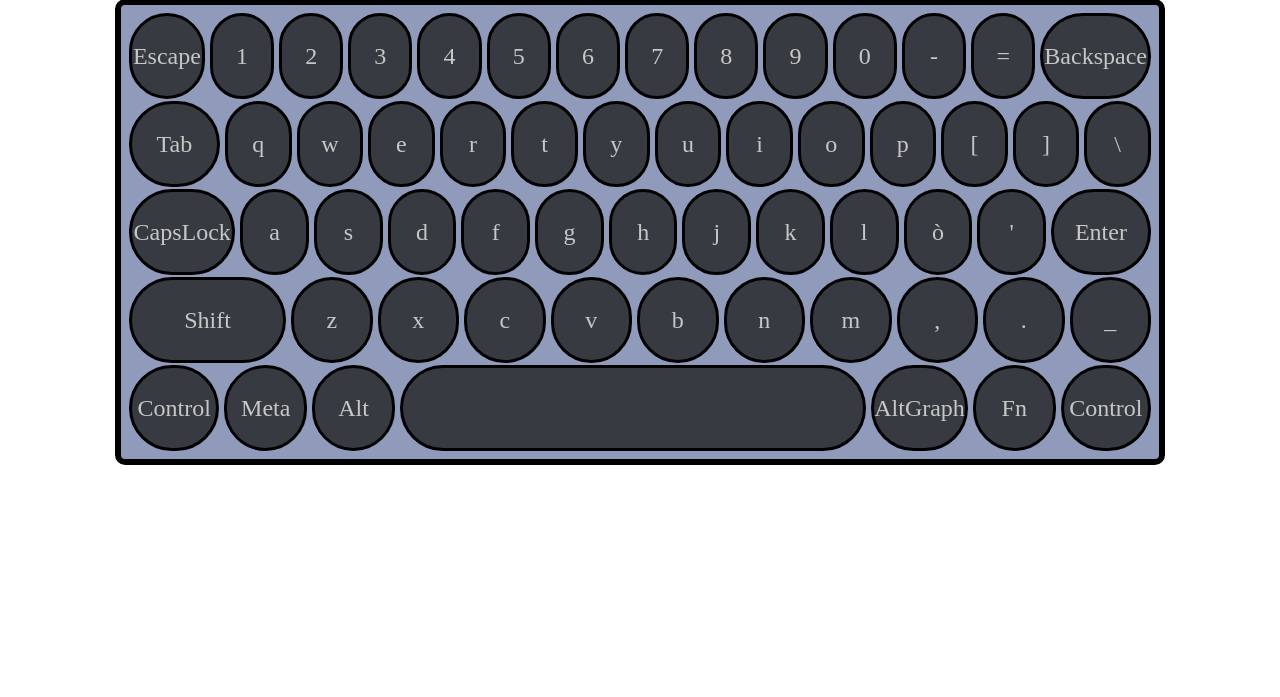
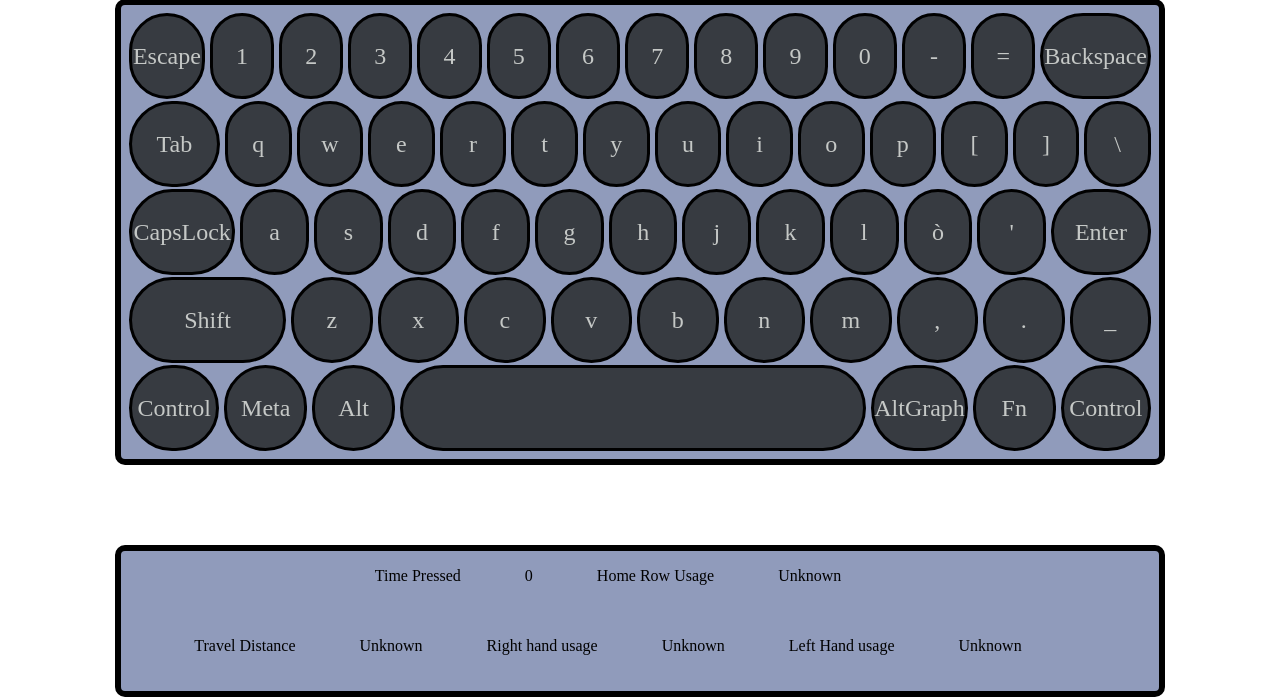
Before and after one commit to ec-uni/KEV, a Flask app: page / in a window 1280 px wide. Shown: the part 788-1485 px from the top of the page. Before the commit the page ends 1253 px from the top, so only its background shows below. Run offline with Flask 3, Linux system fonts and the light colour scheme.

Commit message:
Introduction to statistics of hand usage, distributions, and travel distance ( weighted mean )

```diff
--- a/static/css/index.css
+++ b/static/css/index.css
@@ -174,3 +174,20 @@ align-items: center;
 	#user-select:none;
 	#pointer-events:none;
 }
+
+.bigstats
+{
+	margin-top: clamp(10px,10vh,50em);
+	background-color:#909bbb;
+	border-style:solid;
+	border-radius:10px;
+	border-width:6px;
+}
+.stats1, .stats2
+{
+	margin-bottom:20px;
+}
+.stats1 p,.stats2 p
+{
+	margin-right:clamp(20px,5vw,30em);
+}
--- a/static/js/index.js
+++ b/static/js/index.js
@@ -19,6 +19,7 @@ function HandleKey(e)
 	if(e.type === "keydown")
 	{
 		KeyOverride(e);
+		Statistics();
 	}
 }
 
@@ -141,6 +142,7 @@ function clearButton(){
     	textBox.value = '';
 	textBox.focus();
 	HeatMapReset();
+	StatsReset();
     })
 }
 
@@ -173,6 +175,7 @@ function RunPress()
 function HeatMapFromFile(text)
 {
 	HeatMapReset();
+	StatsReset();
 	for (const letter of text)
 		{
 			let code = ext.getKeyCode(letter.toLowerCase());
@@ -197,6 +200,7 @@ function HeatMapFromFile(text)
 		}
 	console.log("ci sei quasi..");
 	ext.UpdateKeyColors(maxPresses);
+	Statistics();
 }
 
 function HeatMapReset()
@@ -205,3 +209,28 @@ function HeatMapReset()
 	ext.ResetKeyColors();
 	ext.resetCountKeysVariables();
 }
+
+function StatsReset()
+{
+	document.getElementById("countTotalChars").textContent = 0;
+	document.getElementById("HomeRowUsage").textContent = "Unknown";
+	document.getElementById("HandBalanceRight").textContent = "Unknown";
+	document.getElementById("HandBalanceLeft").textContent = "Unknown";
+	document.getElementById("travelDistance").textContent = "Unknown";
+
+}
+
+function Statistics()
+{
+	let totalkeypress = ext.RetrieveTotalKeyPresses();
+	const handusage = ext.RetrieveHandUsage();
+	let righthandusage = ((handusage.right / totalkeypress) * 100).toFixed(2);
+	let lefthandusage = ((handusage.left / totalkeypress) * 100).toFixed(2);
+	let travelDistance = ext.RetrieveTravelDistance();
+	document.getElementById("countTotalChars").textContent = totalkeypress;
+	document.getElementById("HomeRowUsage").textContent = (ext.RetrieveHomeRowPresses() / totalkeypress * 100).toFixed(2) +" %";
+	document.getElementById("HandBalanceRight").textContent = righthandusage +" %";
+	document.getElementById("HandBalanceLeft").textContent = lefthandusage + " %";
+	document.getElementById("travelDistance").textContent = (travelDistance/totalkeypress).toFixed(2);
+
+}
--- a/static/js/lib.js
+++ b/static/js/lib.js
@@ -1,4 +1,7 @@
 const dati = document.querySelectorAll(".keyboard-key p");
+const datihomerow = document.querySelectorAll('.keyboard-key p[data-row="home"]');
+const datirighthand = document.querySelectorAll('.keyboard-key p[data-hand="right"]');
+const datilefthand = document.querySelectorAll('.keyboard-key p[data-hand="left"]');
 export const ignoredCodes = [
         "ShiftLeft", "ShiftRight",
         "ControlLeft", "ControlRight",
@@ -80,6 +83,26 @@ export const KeyCodes = [
     "ControlLeft","MetaLeft","AltLeft","Space","AltRight","Fn","ControlRight"
 ];
 
+export const KeyScore = {
+	    Escape: 5,
+	    Digit1: 4, Digit2: 3.5, Digit3: 3, Digit4: 2.5, Digit5: 2.5,
+	    Digit6: 2.5, Digit7: 2.5, Digit8: 3, Digit9: 3.5, Digit0: 4,
+	    Minus: 4, Equal: 4, Backspace: 5,
+	    Tab: 4,
+	    KeyQ: 1, KeyW: 1, KeyE: 1, KeyR: 1, KeyT: 1,
+	    KeyY: 1, KeyU: 1, KeyI: 1, KeyO: 1, KeyP: 1,
+	    BracketLeft: 2, BracketRight: 2, Backslash: 3,
+	    CapsLock: 5,
+	    KeyA: 1, KeyS: 1, KeyD: 1, KeyF: 1, KeyG: 1.5,
+	    KeyH: 1.5, KeyJ: 1, KeyK: 1, KeyL: 1, Semicolon: 2, Quote: 3, Enter: 3.5,
+	    ShiftLeft: 5, ShiftRight: 5,
+	    KeyZ: 1, KeyX: 1, KeyC: 1, KeyV: 1, KeyB: 2,
+	    KeyN: 2, KeyM: 2, Comma: 2, Period: 2, Slash: 2,
+	    ControlLeft: 5, MetaLeft: 4, AltLeft: 3, Space: 1, AltRight: 3, Fn: 3, ControlRight: 5
+};
+
+
+
 //This is just visually.
 export function setlayout(layer)
 {
@@ -122,6 +145,10 @@ export function getKeyCode(label)
 }
 
 
+function getKeyScore(code)
+{
+	return KeyScore[code] || 0;
+}
 
 function upcase(arr)
 {
@@ -237,3 +264,58 @@ export function resetCountKeysVariables(maxPresses)
    });
 
 }
+export function RetrieveTotalKeyPresses()
+{
+    let sum = 0;
+    dati.forEach(tasto => {
+    	   let count = Number(tasto.parentElement.dataset.pressCount || 0);
+	   sum += count;
+    });
+	console.log("sum: "+sum);
+	return sum;
+}
+export function RetrieveHomeRowPresses()
+{
+	let sum = 0;
+	datihomerow.forEach(tasto => {
+		let count = Number(tasto.parentElement.dataset.pressCount || 0);
+		sum += count;
+	});
+	console.log("sum home: "+sum);
+	return sum;
+}
+
+export function RetrieveHandUsage() {
+	    let sumRight = 0, sumLeft = 0;
+
+	    datirighthand.forEach(tasto => {
+		            let count = Number(tasto.parentElement.dataset.pressCount || 0);
+		            sumRight += count;
+		        });
+
+	    datilefthand.forEach(tasto => {
+		            let count = Number(tasto.parentElement.dataset.pressCount || 0);
+		            sumLeft += count;
+		        });
+
+	     const space = document.querySelector('[data-code="Space"]');
+	         if(space) {
+	                 let count = Number(space.parentElement.dataset.pressCount || 0);
+	                 sumLeft += count / 2;
+	                sumRight += count / 2;
+                    }
+
+             return { left: sumLeft, right: sumRight };
+                        }
+
+
+
+export function RetrieveTravelDistance()
+{
+	let sum = 0;
+    	dati.forEach(tasto => {
+    	   	let count = Number(tasto.parentElement.dataset.pressCount || 0);
+	   	sum += count * getKeyScore(tasto.dataset.code);
+    	});
+	return sum;
+}
--- a/templates/index.html
+++ b/templates/index.html
@@ -12,7 +12,6 @@
 {% block content %}
 
 <div class="uppertext">
-
 <span>Dark Mode</span>
 <label class="switch">
 <input type="checkbox" id="Theme" name="Theme">
@@ -50,84 +49,103 @@
 <div class="keyboard cont-col">
 	<!-- riga 0  -->
 	<div class="keyboard-row cont-row">
-		<div class="keyboard-key escape"><p id="Key1" data-code="Escape">Escape</p></div>
-		<div class="keyboard-key"><p id="Key2" data-code="Digit1">1</p></div>
-		<div class="keyboard-key"><p id="Key3" data-code="Digit2">2</p></div>
-		<div class="keyboard-key"><p id="Key4" data-code="Digit3">3</p></div>
-		<div class="keyboard-key"><p id="Key5" data-code="Digit4">4</p></div>
-		<div class="keyboard-key"><p id="Key6" data-code="Digit5">5</p></div>
-		<div class="keyboard-key"><p id="Key7" data-code="Digit6">6</p></div>
-		<div class="keyboard-key"><p id="Key8" data-code="Digit7">7</p></div>
-		<div class="keyboard-key"><p id="Key9" data-code="Digit8">8</p></div>
-		<div class="keyboard-key"><p id="Key10" data-code="Digit9">9</p></div>
-		<div class="keyboard-key"><p id="Key11" data-code="Digit0">0</p></div>
-		<div class="keyboard-key"><p id="Key12" data-code="Minus">-</p></div>
-		<div class="keyboard-key"><p id="Key13" data-code="Equal">=</p></div>
-		<div class="keyboard-key backspace"><p id="Key14" data-code="Backspace">Backspace</p></div>
+		<div class="keyboard-key escape"><p id="Key1" data-hand="left" data-code="Escape">Escape</p></div>
+		<div class="keyboard-key"><p id="Key2" data-hand="left" data-code="Digit1">1</p></div>
+		<div class="keyboard-key"><p id="Key3" data-hand="left" data-code="Digit2">2</p></div>
+		<div class="keyboard-key"><p id="Key4" data-hand="left" data-code="Digit3">3</p></div>
+		<div class="keyboard-key"><p id="Key5" data-hand="left" data-code="Digit4">4</p></div>
+		<div class="keyboard-key"><p id="Key6" data-hand="left" data-code="Digit5">5</p></div>
+		<div class="keyboard-key"><p id="Key7" data-hand="left" data-code="Digit6">6</p></div>
+		<div class="keyboard-key"><p id="Key8" data-hand="right" data-code="Digit7">7</p></div>
+		<div class="keyboard-key"><p id="Key9" data-hand="right" data-code="Digit8">8</p></div>
+		<div class="keyboard-key"><p id="Key10" data-hand="right"  data-code="Digit9">9</p></div>
+		<div class="keyboard-key"><p id="Key11" data-hand="right" data-code="Digit0">0</p></div>
+		<div class="keyboard-key"><p id="Key12" data-hand="right" data-code="Minus">-</p></div>
+		<div class="keyboard-key"><p id="Key13" data-hand="right" data-code="Equal">=</p></div>
+		<div class="keyboard-key backspace"><p id="Key14" data-hand="right" data-code="Backspace">Backspace</p></div>
 	</div>
 
 	<!-- riga 1  -->
 	<div class="keyboard-row cont-row">
-		<div class="keyboard-key tab"><p id="Key15" data-code="Tab">Tab</p></div>
-		<div class="keyboard-key"><p id="Key16" data-code="KeyQ">q</p></div>
-		<div class="keyboard-key"><p id="Key17" data-code="KeyW">w</p></div>
-		<div class="keyboard-key"><p id="Key18" data-code="KeyE">e</p></div>
-		<div class="keyboard-key"><p id="Key19" data-code="KeyR">r</p></div>
-		<div class="keyboard-key"><p id="Key20" data-code="KeyT">t</p></div>
-		<div class="keyboard-key"><p id="Key21" data-code="KeyY">y</p></div>
-		<div class="keyboard-key"><p id="Key22" data-code="KeyU">u</p></div>
-		<div class="keyboard-key"><p id="Key23" data-code="KeyI">i</p></div>
-		<div class="keyboard-key"><p id="Key24" data-code="KeyO">o</p></div>
-		<div class="keyboard-key"><p id="Key25" data-code="KeyP">p</p></div>
-		<div class="keyboard-key"><p id="Key26" data-code="BracketLeft">[</p></div>
-		<div class="keyboard-key"><p id="Key27" data-code="BracketRight">]</p></div>
-		<div class="keyboard-key"><p id="Key28" data-code="Backslash">\</p></div>
+		<div class="keyboard-key tab"><p id="Key15" data-hand="left" data-row="top" data-code="Tab">Tab</p></div>
+		<div class="keyboard-key"><p id="Key16"	data-hand="left" data-row="top"	data-code="KeyQ">q</p></div>
+		<div class="keyboard-key"><p id="Key17"	data-hand="left" data-row="top"	data-code="KeyW">w</p></div>
+		<div class="keyboard-key"><p id="Key18"	data-hand="left" data-row="top"	data-code="KeyE">e</p></div>
+		<div class="keyboard-key"><p id="Key19"	data-hand="left" data-row="top"	data-code="KeyR">r</p></div>
+		<div class="keyboard-key"><p id="Key20"	data-hand="left" data-row="top"	data-code="KeyT">t</p></div>
+		<div class="keyboard-key"><p id="Key21"	data-hand="right" data-row="top" data-code="KeyY">y</p></div>
+		<div class="keyboard-key"><p id="Key22"	data-hand="right" data-row="top" data-code="KeyU">u</p></div>
+		<div class="keyboard-key"><p id="Key23"	data-hand="right" data-row="top" data-code="KeyI">i</p></div>
+		<div class="keyboard-key"><p id="Key24"	data-hand="right" data-row="top" data-code="KeyO">o</p></div>
+		<div class="keyboard-key"><p id="Key25"	data-hand="right" data-row="top" data-code="KeyP">p</p></div>
+		<div class="keyboard-key"><p id="Key26"	data-hand="right" data-row="top" data-code="BracketLeft">[</p></div>
+		<div class="keyboard-key"><p id="Key27"	data-hand="right" data-row="top" data-code="BracketRight">]</p></div>
+		<div class="keyboard-key"><p id="Key28"	data-hand="right" data-row="top" data-code="Backslash">\</p></div>
 	</div>
 
 	<!-- riga 2  -->
 	<div class="keyboard-row cont-row">
-		<div class="keyboard-key capslock"><p id="Key29" data-code="CapsLock">CapsLock</p></div>
-		<div class="keyboard-key"><p id="Key30" data-code="KeyA">a</p></div>
-		<div class="keyboard-key"><p id="Key31" data-code="KeyS">s</p></div>
-		<div class="keyboard-key"><p id="Key32" data-code="KeyD">d</p></div>
-		<div class="keyboard-key"><p id="Key33" data-code="KeyF">f</p></div>
-		<div class="keyboard-key"><p id="Key34" data-code="KeyG">g</p></div>
-		<div class="keyboard-key"><p id="Key35" data-code="KeyH">h</p></div>
-		<div class="keyboard-key"><p id="Key36" data-code="KeyJ">j</p></div>
-		<div class="keyboard-key"><p id="Key37" data-code="KeyK">k</p></div>
-		<div class="keyboard-key"><p id="Key38" data-code="KeyL">l</p></div>
-		<div class="keyboard-key"><p id="Key39" data-code="Semicolon">ò</p></div>
-		<div class="keyboard-key"><p id="Key40" data-code="Quote">'</p></div>
-		<div class="keyboard-key enter"><p id="Key41" data-code="Enter">Enter</p></div>
+		<div class="keyboard-key capslock"><p id="Key29" data-hand="left" data-row="home" data-code="CapsLock">CapsLock</p></div>
+		<div class="keyboard-key"><p id="Key30" data-hand="left" data-row="home" data-code="KeyA">a</p></div>
+		<div class="keyboard-key"><p id="Key31" data-hand="left" data-row="home" data-code="KeyS">s</p></div>
+		<div class="keyboard-key"><p id="Key32" data-hand="left" data-row="home" data-code="KeyD">d</p></div>
+		<div class="keyboard-key"><p id="Key33" data-hand="left" data-row="home" data-code="KeyF">f</p></div>
+		<div class="keyboard-key"><p id="Key34" data-hand="left" data-row="home" data-code="KeyG">g</p></div>
+		<div class="keyboard-key"><p id="Key35" data-hand="right" data-row="home" data-code="KeyH">h</p></div>
+		<div class="keyboard-key"><p id="Key36" data-hand="right" data-row="home" data-code="KeyJ">j</p></div>
+		<div class="keyboard-key"><p id="Key37" data-hand="right" data-row="home" data-code="KeyK">k</p></div>
+		<div class="keyboard-key"><p id="Key38" data-hand="right" data-row="home" data-code="KeyL">l</p></div>
+		<div class="keyboard-key"><p id="Key39" data-hand="right" data-row="home" data-code="Semicolon">ò</p></div>
+		<div class="keyboard-key"><p id="Key40" data-hand="right" data-row="home" data-code="Quote">'</p></div>
+		<div class="keyboard-key enter"><p id="Key41" data-hand="right" data-row="home" data-code="Enter">Enter</p></div>
 	</div>
 
 	<!-- riga 3  -->
 	<div class="keyboard-row  cont-row">
-		<div class="keyboard-key shift"><p id="Key42" data-code="ShiftLeft">Shift</p></div>
-		<div class="keyboard-key"><p id="Key43" data-code="KeyZ">z</p></div>
-		<div class="keyboard-key"><p id="Key44" data-code="KeyX">x</p></div>
-		<div class="keyboard-key"><p id="Key45" data-code="KeyC">c</p></div>
-		<div class="keyboard-key"><p id="Key46" data-code="KeyV">v</p></div>
-		<div class="keyboard-key"><p id="Key47" data-code="KeyB">b</p></div>
-		<div class="keyboard-key"><p id="Key48" data-code="KeyN">n</p></div>
-		<div class="keyboard-key"><p id="Key49" data-code="KeyM">m</p></div>
-		<div class="keyboard-key"><p id="Key50" data-code="Comma">,</p></div>
-		<div class="keyboard-key"><p id="Key51" data-code="Period">.</p></div>
-		<div class="keyboard-key"><p id="Key52" data-code="Slash">_</p></div>
+		<div class="keyboard-key shift"><p id="Key42" data-hand="left" data-row="buttom" data-code="ShiftLeft">Shift</p></div>
+		<div class="keyboard-key"><p id="Key43" data-hand="left" data-row="buttom" data-code="KeyZ">z</p></div>
+		<div class="keyboard-key"><p id="Key44" data-hand="left" data-row="buttom" data-code="KeyX">x</p></div>
+		<div class="keyboard-key"><p id="Key45" data-hand="left" data-row="buttom" data-code="KeyC">c</p></div>
+		<div class="keyboard-key"><p id="Key46" data-hand="left" data-row="buttom" data-code="KeyV">v</p></div>
+		<div class="keyboard-key"><p id="Key47" data-hand="left" data-row="buttom" data-code="KeyB">b</p></div>
+		<div class="keyboard-key"><p id="Key48" data-hand="right" data-row="buttom" data-code="KeyN">n</p></div>
+		<div class="keyboard-key"><p id="Key49" data-hand="right" data-row="buttom" data-code="KeyM">m</p></div>
+		<div class="keyboard-key"><p id="Key50" data-hand="right" data-row="buttom" data-code="Comma">,</p></div>
+		<div class="keyboard-key"><p id="Key51" data-hand="right" data-row="buttom" data-code="Period">.</p></div>
+		<div class="keyboard-key"><p id="Key52" data-hand="right" data-row="buttom" data-code="Slash">_</p></div>
 	</div>
 
 	<!-- riga 4  -->
 	<div class="keyboard-row cont-row">
-		<div class="keyboard-key control"><p id="Key53" data-code="ControlLeft">Control</p></div>
-		<div class="keyboard-key"><p id="Key54" data-code="MetaLeft">Meta</p></div>
-		<div class="keyboard-key"><p id="Key55" data-code="AltLeft">Alt</p></div>
-		<div class="keyboard-key space"><p id="Key56" data-code="Space"> </p></div>
-		<div class="keyboard-key"><p id="Key57" data-code="AltRight">AltGraph</p></div>
-		<div class="keyboard-key"><p id="Key58" data-code="Fn">Fn</p></div>
-		<div class="keyboard-key control"><p id="Key59" data-code="ControlRight">Control</p></div>
+		<div class="keyboard-key control"><p id="Key53" data-hand="left" data-code="ControlLeft">Control</p></div>
+		<div class="keyboard-key"><p id="Key54" data-hand="left" data-code="MetaLeft">Meta</p></div>
+		<div class="keyboard-key"><p id="Key55" data-hand="left" data-code="AltLeft">Alt</p></div>
+		<div class="keyboard-key space"><p id="Key56" data-hand="none" data-code="Space"> </p></div>
+		<div class="keyboard-key"><p id="Key57" data-hand="right" data-code="AltRight">AltGraph</p></div>
+		<div class="keyboard-key"><p id="Key58" data-hand="right" data-code="Fn">Fn</p></div>
+		<div class="keyboard-key control"><p id="Key59" data-hand="right" data-code="ControlRight">Control</p></div>
 	</div
 
 </div>
 
+</div>
+<div class="cont-col bigstats">
+	<div class="stats1 cont-row">
+	<p>Time Pressed</p>
+	<p id="countTotalChars">0</p>
+	<p>Home Row Usage </p>
+	<p id="HomeRowUsage">Unknown</p>
+	</div>
+	<div class="stats2 cont-row">
+	<p>Travel Distance</p>
+	<p id="travelDistance">Unknown</p>
+	<p>Right hand usage</p>
+	<p id="HandBalanceRight">Unknown</p>
+	<p>Left Hand usage</p>
+	<p id="HandBalanceLeft">Unknown</p>
+
+	</div>
+
+ </div>
 
 {% endblock %}
```
